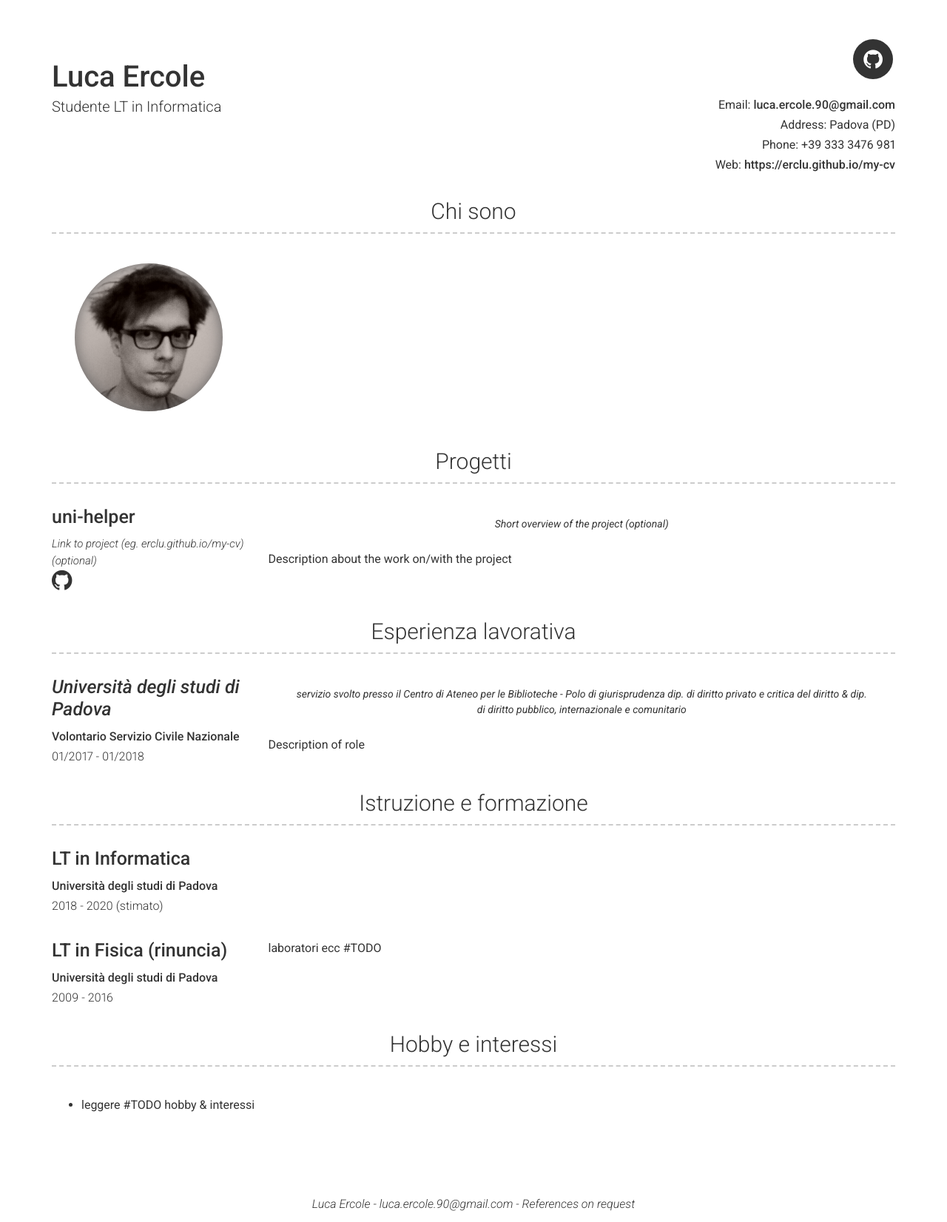
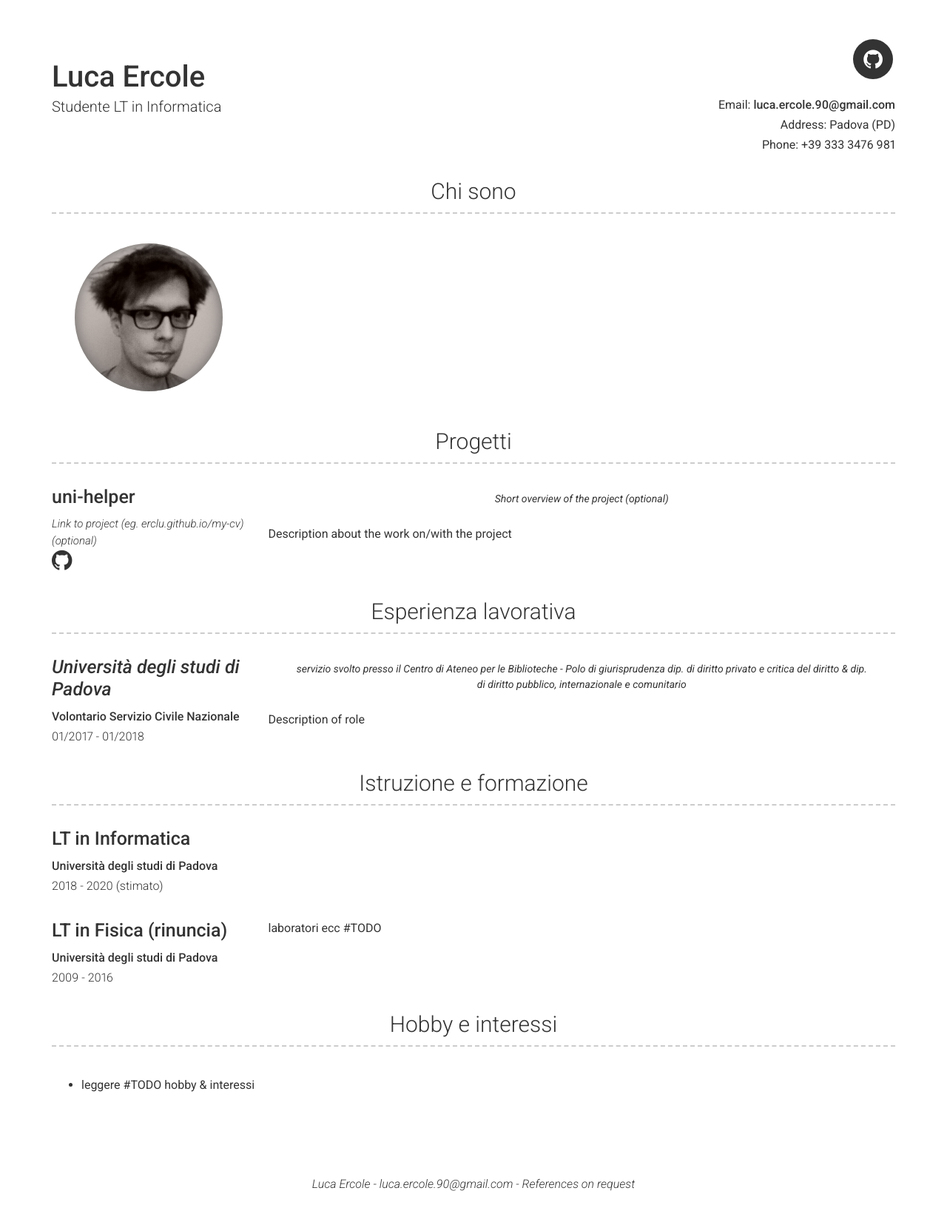
Before and after one commit to erclu/my-cv, a Jekyll site: the page built from index.md, in a window 1280 px wide. Shown: the whole page at 74% size. Built offline with Jekyll 4.4.1, drawn with Linux system fonts in a browser that asks for light colours; our own code applies the rules of GitHub Pages for plain Markdown files; after the commit the page ends 1625 px from its top, so only the background shows below that.

Commit message:
<b> to <strong>, other small things

```diff
--- a/_config.yml
+++ b/_config.yml
@@ -9,7 +9,8 @@ title: Studente LT in Informatica
 address: Padova (PD)
 email: luca.ercole.90@gmail.com
 phone: +39 333 3476 981
-website: https://erclu.github.io/my-cv # FIXME
+# website: https://erclu.github.io/my-cv # TODO decide if i should keep it
+# TODO add QR code in print version
 
 # Social links
 # twitter_username: jekyllrb
--- a/_includes/education.html
+++ b/_includes/education.html
@@ -4,7 +4,7 @@
   <div class="row clearfix education">
     <div class="col-xs-12 col-sm-4 col-md-3 col-print-12 left-column">
       <h4>{{ education.name }}</h4>
-      <p><b>{{ education.qualification }}</b></p>
+      <p><strong>{{ education.qualification }}</strong></p>
       <p>{{ education.dates }}</p>
     </div>
     <div class="col-xs-12 col-sm-8 col-md-9 col-print-12">
--- a/_includes/experience.html
+++ b/_includes/experience.html
@@ -12,10 +12,10 @@
         </a>
         {%- endif -%}
       </h4>
-      <p><b>{{ experience.job_title }}</b></p>
+      <p><strong>{{ experience.job_title }}</strong></p>
       <p>{{ experience.dates }}</p>
       {% for job in experience.jobs %}
-      <p><b>{{ job.title }}</b></p>
+      <p><strong>{{ job.title }}</strong></p>
       <p>{{ job.dates }}</p>
       {% endfor %}
     </div>
--- a/_includes/projects.html
+++ b/_includes/projects.html
@@ -7,11 +7,13 @@
       {%- if project.link -%}
       {% include a.html href=project.link class="project-link" %}{{ project.link }}</a>
       {%- endif -%}
+      {%- if project.github -%}
       <p class="no-print">
         <a href="https://github.com/{{ project.github }}" target="_blank">
           <i class="fa fa-github" title="{{ project.name }} Github link"></i>
         </a>
       </p>
+      {%- endif -%}
     </div>
     <div class="col-xs-12 col-sm-8 col-md-9 col-print-12">
       {%- if project.quote -%}
--- a/_sass/main.scss
+++ b/_sass/main.scss
@@ -116,7 +116,7 @@ ul.icons a {
       text-align: inherit;
       font-weight: 300;
 
-      b {
+      strong {
         font-weight: 500;
       }
     }
@@ -194,7 +194,7 @@ ul.icons a {
 p.quote {
   font-size: 1.4em;
   font-style: italic;
-  padding: 1em 2.5em;
+  padding: .5em 2.5em 1em;
   text-align: center;
 
   @media print {
--- a/_sass/type.scss
+++ b/_sass/type.scss
@@ -53,6 +53,7 @@ h3 {
   font-size: 3em;
   text-align: center;
   border-bottom: dashed 2px #CCCCCC;
+  // border-bottom: solid 2.5px #00bcd4; // TODO add primary color?
   padding-bottom: 10px;
   margin-bottom: 40px;
 
```
